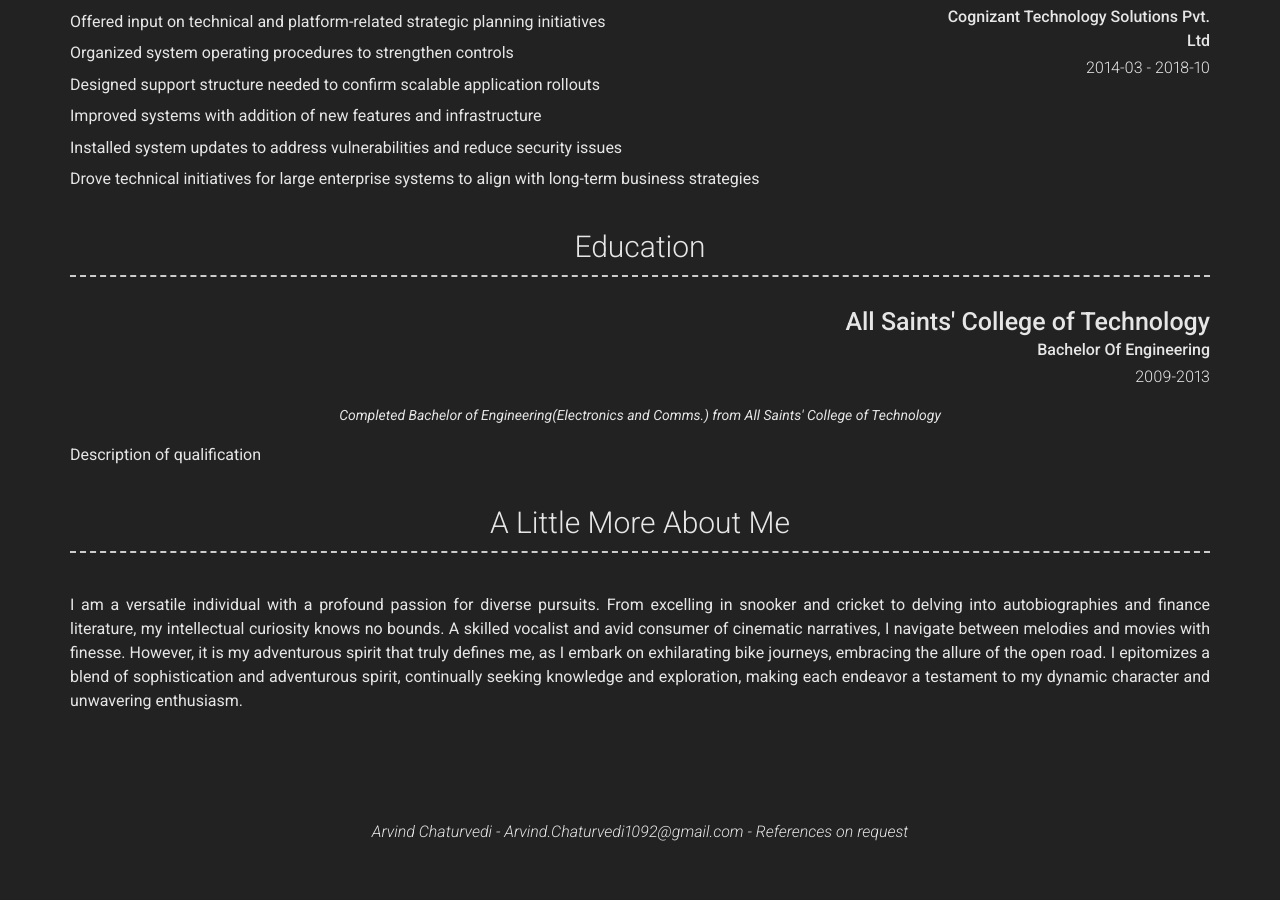
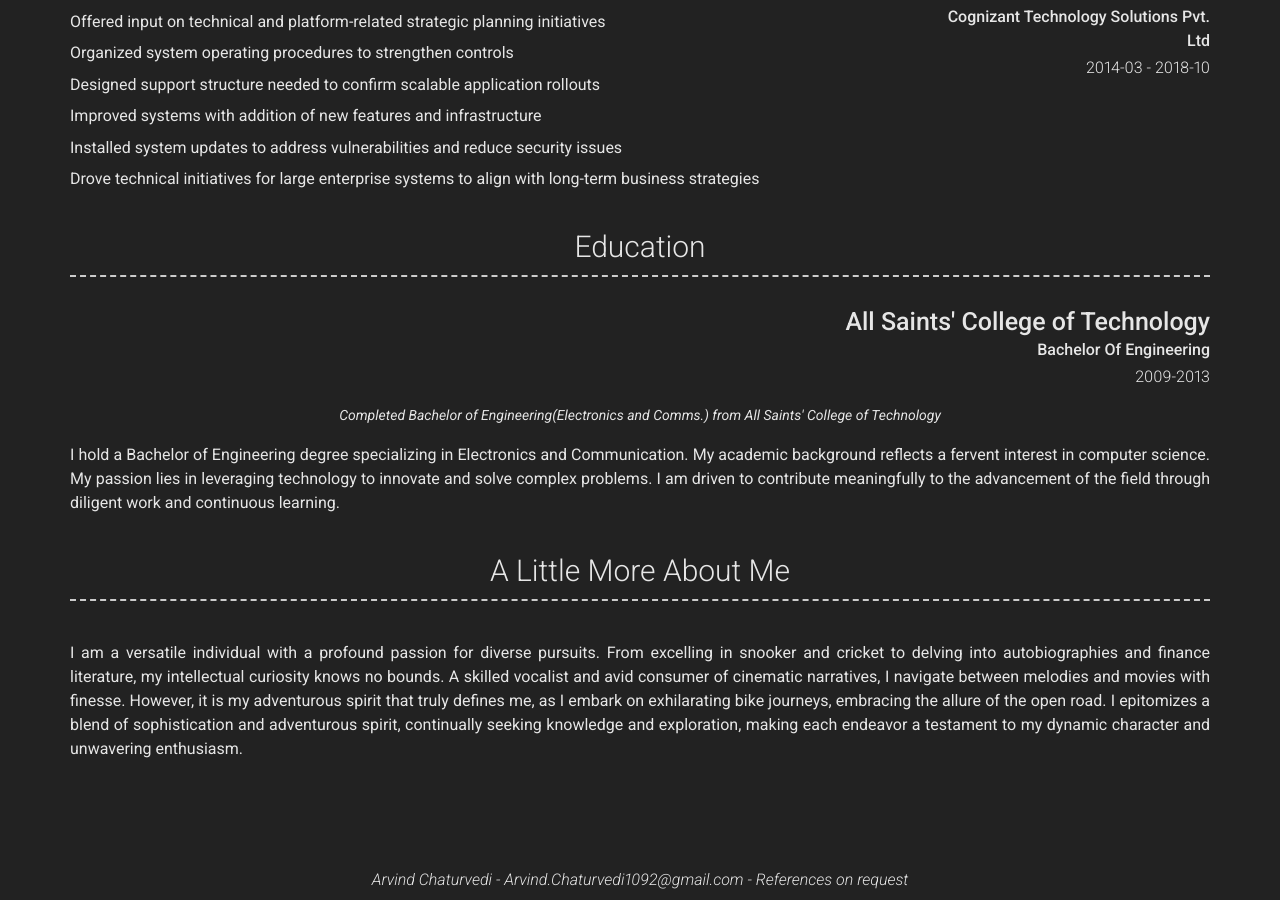
Before and after one commit to ArvindChaturvedi/Arvind-CV, a Jekyll site: the page built from index.md, in a window 1280 px wide and 900 px high, scrolled down 2463 px. Built offline with Jekyll 4.4.1, drawn with Linux system fonts in a browser that asks for light colours; nearby versions of some CDN libraries; before the commit the page ends 3315 px from its top, so only the background shows below that.

Commit message:
Pakka Last Update

```diff
--- a/_config.yml
+++ b/_config.yml
@@ -148,7 +148,7 @@ content:
         quote: >
           Completed Bachelor of Engineering(Electronics and Comms.) from All Saints' College of Technology
         description: | # this will include new lines to allow paragraphs
-          Description of qualification
+          I hold a Bachelor of Engineering degree specializing in Electronics and Communication. My academic background reflects a fervent interest in computer science. My passion lies in leveraging technology to innovate and solve complex problems. I am driven to contribute meaningfully to the advancement of the field through diligent work and continuous learning.
   - title: A Little More About Me
     layout: text
     content: | # this will include new lines to allow paragraphs
```
